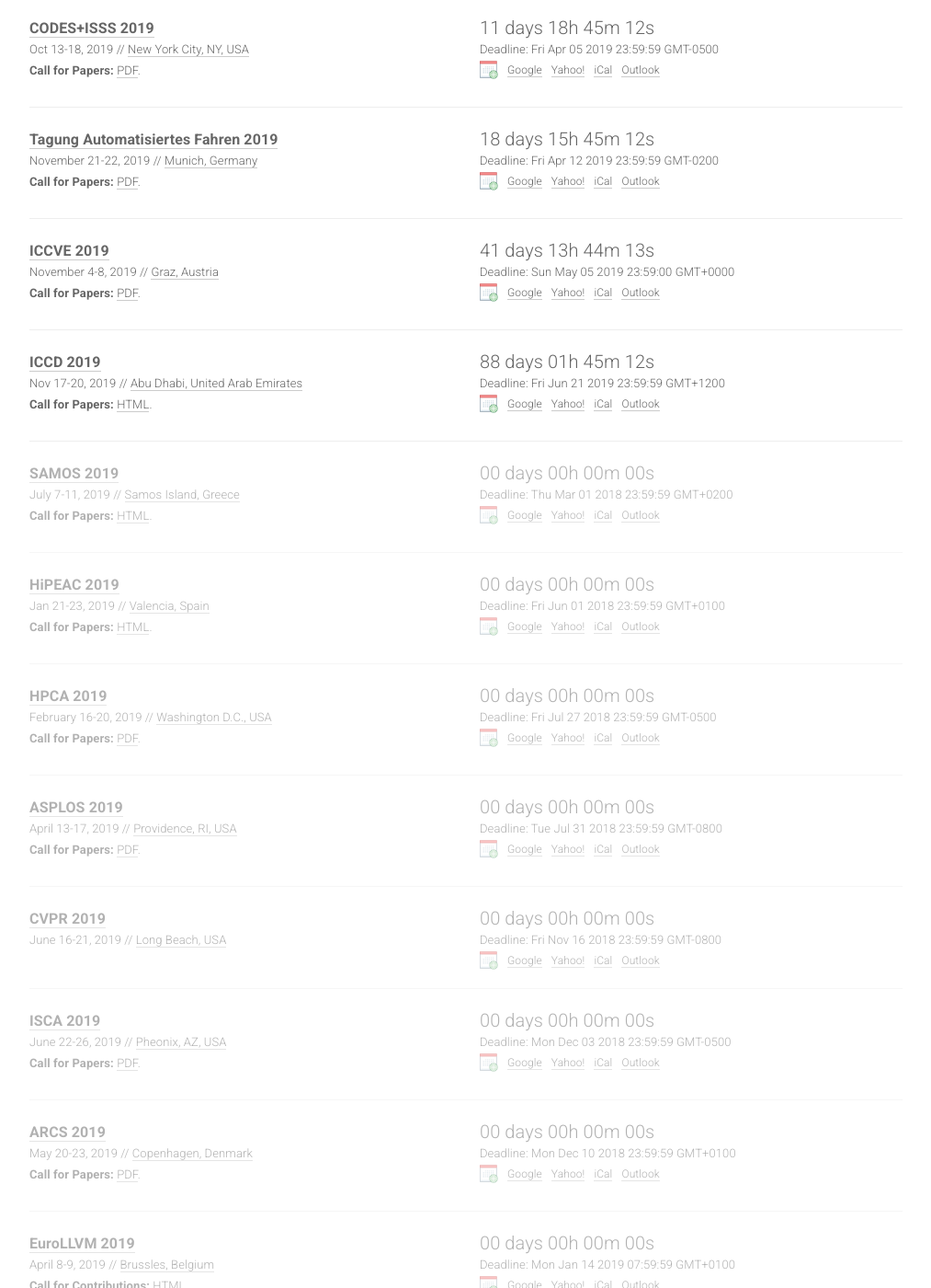
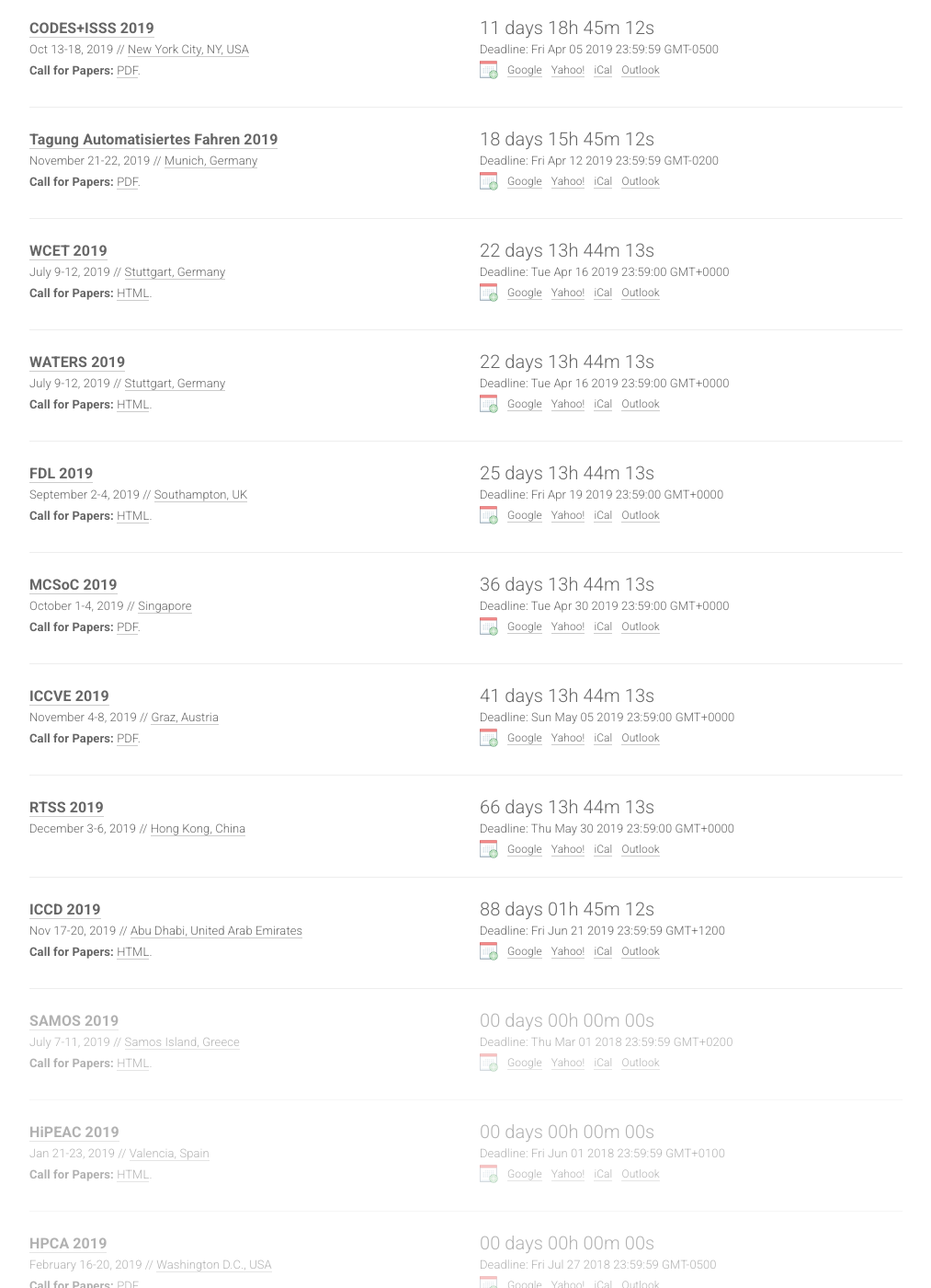
Before and after one commit to paperswithcode/ai-deadlines, a Jekyll site: the page built from index.html, in a window 1280 px wide and 1400 px high, scrolled down 812 px. Shown: the whole window at 92% size, without its empty margins (133-1146 px from the left). Built offline with Jekyll 4.4.1, drawn with Linux system fonts in a browser that asks for light colours; nearby versions of some CDN libraries; comment, search, counter and statistics services are not loaded; some of the changed text lies outside the part shown.

Commit message:
added more conferences 19/20

```diff
--- a/_data/conferences.yml
+++ b/_data/conferences.yml
@@ -1,16 +1,5 @@
 
 ---
-
-- title: ICCV
-  year: 2019
-  id: iccv19
-  link: http://iccv2019.thecvf.com/
-  deadline: '2019-03-22 23:59:00'
-  timezone: Etc/GMT
-  date: October 27 - November 3, 2019
-  place: Seoul, Korea
-  sub: CV
-  note: <b>Call for Papers:</b> <a href='http://iccv2019.thecvf.com/submission/main_conference/author_guidelines'>HTML</a>.
 
 - title: MICRO
   year: 2019
@@ -33,6 +22,17 @@
   place: Auckland, New Zealand
   sub: CV
   note: <b>Call for Papers:</b> <a href='https://www.itsc2019.org/call-for-papers'>HTML</a>.
+
+- title: ICCAD
+  year: 2019
+  id: iccad19
+  link: https://www.iccad.com/
+  deadline: '2019-04-01 23:59:00'
+  timezone: Etc/GMT
+  date: November 4-7, 2019
+  place: Westminster, USA
+  sub: CA
+  note: <b>Call for Papers:</b> <a href='https://www.iccad.com/2019_call_for_papers'>HTML</a>.
 
 - title: DSD
   year: 2019
@@ -78,6 +78,50 @@
   sub: CV
   note: <b>Call for Papers:</b> <a href='https://www.tuev-sued.de/uploads/images/1549883812393523030668/tagung-automatisiertes-fahren-2019-call-for-papers.pdf'>PDF</a>.
 
+- title: WCET
+  year: 2019
+  id: wcet19
+  link: https://www.ecrts.org/wcet/
+  deadline: '2019-04-16 23:59:00'
+  timezone: Etc/GMT
+  date: July 9-12, 2019
+  place: Stuttgart, Germany
+  sub: ES
+  note: <b>Call for Papers:</b> <a href='https://www.ecrts.org/wcet/wcet-call-for-papers/'>HTML</a>.
+
+- title: WATERS
+  year: 2019
+  id: waters19
+  link: https://www.ecrts.org/waters/
+  deadline: '2019-04-16 23:59:00'
+  timezone: Etc/GMT
+  date: July 9-12, 2019
+  place: Stuttgart, Germany
+  sub: ES
+  note: <b>Call for Papers:</b> <a href='https://www.ecrts.org/waters/waters-call-for-contributions/'>HTML</a>.
+
+- title: FDL
+  year: 2019
+  id: fdl19
+  link: http://fdl-conference.org/
+  deadline: '2019-04-19 23:59:00'
+  timezone: Etc/GMT
+  date: September 2-4, 2019
+  place: Southampton, UK
+  sub: CA
+  note: <b>Call for Papers:</b> <a href='http://fdl-conference.org/submission.html#call4paper'>HTML</a>.
+
+- title: MCSoC
+  year: 2019
+  id: mcsoc19
+  link: http://mcsoc-forum.org/
+  deadline: '2019-04-30 23:59:00'
+  timezone: Etc/GMT
+  date: October 1-4, 2019
+  place: Singapore
+  sub: ES
+  note: <b>Call for Papers:</b> <a href='http://mcsoc-forum.org/m2019/wp-content/uploads/2018/11/MCSOC2019-CFP.pdf'>PDF</a>.
+
 - title: ICCVE
   year: 2019
   id: iccve19
@@ -88,6 +132,17 @@
   place: Graz, Austria
   sub: CV
   note: <b>Call for Papers:</b> <a href='https://iccve2019.com/sites/default/files/documents/call-docs/iccve2019-cfp_v10.pdf'>PDF</a>.
+
+- title: RTSS
+  year: 2019
+  id: rtss19
+  link: http://2019.rtss.org/
+  deadline: '2019-05-30 23:59:00'
+  timezone: Etc/GMT
+  date: December 3-6, 2019
+  place: Hong Kong, China
+  sub: ES
+  note: null
 
 - title: ICCD
   year: 2019
@@ -187,6 +242,28 @@
   sub: ES
   note: <b>Call for Contributions:</b> <a href='http://lists.llvm.org/pipermail/llvm-dev/2019-January/129091.html'>HTML</a>.
 
+- title: IV
+  year: 2019
+  id: iv19
+  link: http://iv2019.org/
+  deadline: '2019-01-31 23:59:00'
+  timezone: Etc/GMT
+  date: June 9-12, 2019
+  place: Paris, France
+  sub: CV
+  note: <b>Call for Papers:</b> <a href='http://iv2019.org/call-for-paper/'>HTML</a>.
+
+- title: ECRTS
+  year: 2019
+  id: ecrts19
+  link: https://www.ecrts.org/
+  deadline: '2019-02-07 23:59:00'
+  timezone: Etc/GMT
+  date: July 9-12, 2019
+  place: Stuttgart, Germany
+  sub: ES
+  note: <b>Call for Papers:</b> <a href='https://www.ecrts.org/call-for-papers/'>HTML</a>.
+
 - title: MBMV
   year: 2019
   id: mbmv2019
@@ -209,6 +286,17 @@
   sub: CV
   note: <b>Call for Papers:</b> <a href='http://www.wikicfp.com/cfp/servlet/event.showcfp?eventid=84155'>HTML</a>.
 
+- title: SCOPES
+  year: 2019
+  id: scopes19
+  link: https://scopesconf.org/scopes-19/
+  deadline: '2019-02-24 23:59:00'
+  timezone: Etc/GMT
+  date: May 27-28, 2019
+  place: Sankt Goar, Germany
+  sub: CA
+  note: <b>Call for Papers:</b> <a href='https://www.scopesconf.org/scopes-19/cfp.php'>HTML</a>.
+
 - title: LCTES
   year: 2019
   id: lctes2019
@@ -219,3 +307,58 @@
   place: Pheonix, AZ, USA
   sub: ES
   note: <b>Call for Papers:</b> <a href='https://conf.researchr.org/home/LCTES-2019#Call-for-Papers'>HTML</a>.
+
+- title: ICCV
+  year: 2019
+  id: iccv19
+  link: http://iccv2019.thecvf.com/
+  deadline: '2019-03-22 23:59:00'
+  timezone: Etc/GMT
+  date: October 27 - November 3, 2019
+  place: Seoul, Korea
+  sub: CV
+  note: <b>Call for Papers:</b> <a href='http://iccv2019.thecvf.com/submission/main_conference/author_guidelines'>HTML</a>.
+
+- title: CPS-IoT
+  year: 2019
+  id: cpsiot19
+  link: http://cpslab.cs.mcgill.ca/cpsiotweek2019/
+  deadline: tba
+  timezone: Etc/GMT
+  date: April 15-18, 2019
+  place: Montreal, Canada
+  sub: ES
+  note: null
+
+- title: DAC
+  year: 2020
+  id: dac20
+  link: https://www.dac.com/
+  deadline: tba
+  timezone: Etc/GMT
+  date: tba
+  place: tba
+  sub: CA
+  note: tba
+
+- title: DATE
+  year: 2020
+  id: date20
+  link: https://www.date-conference.com/
+  deadline: tba
+  timezone: Etc/GMT
+  date: tba
+  place: tba
+  sub: ES
+  note: tba
+
+- title: ASP-DAC
+  year: 2020
+  id: aspdac20
+  link: http://www.aspdac.com/
+  deadline: tba
+  timezone: Etc/GMT
+  date: tba
+  place: tba
+  sub: CA
+  note: tba
```
